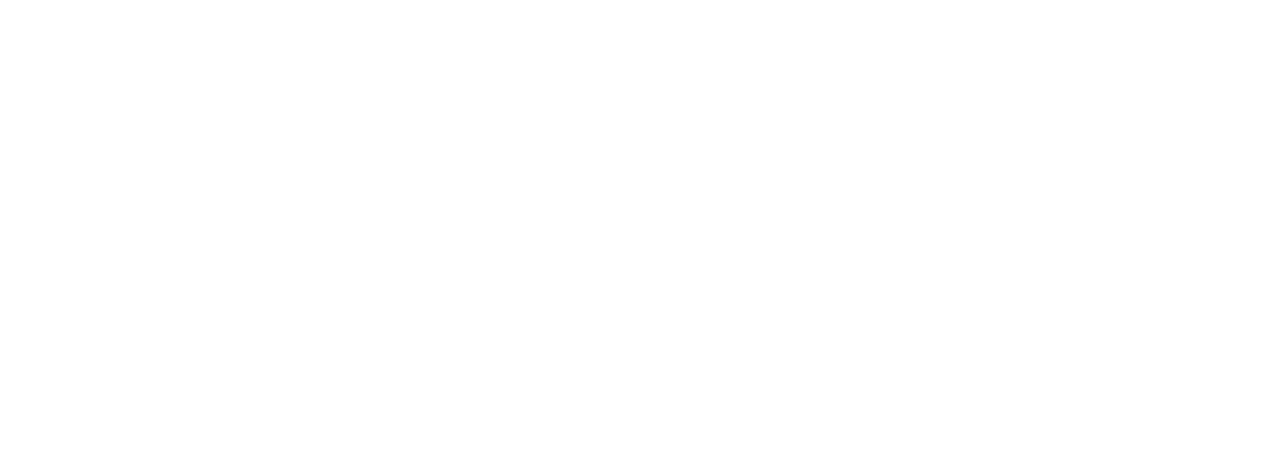
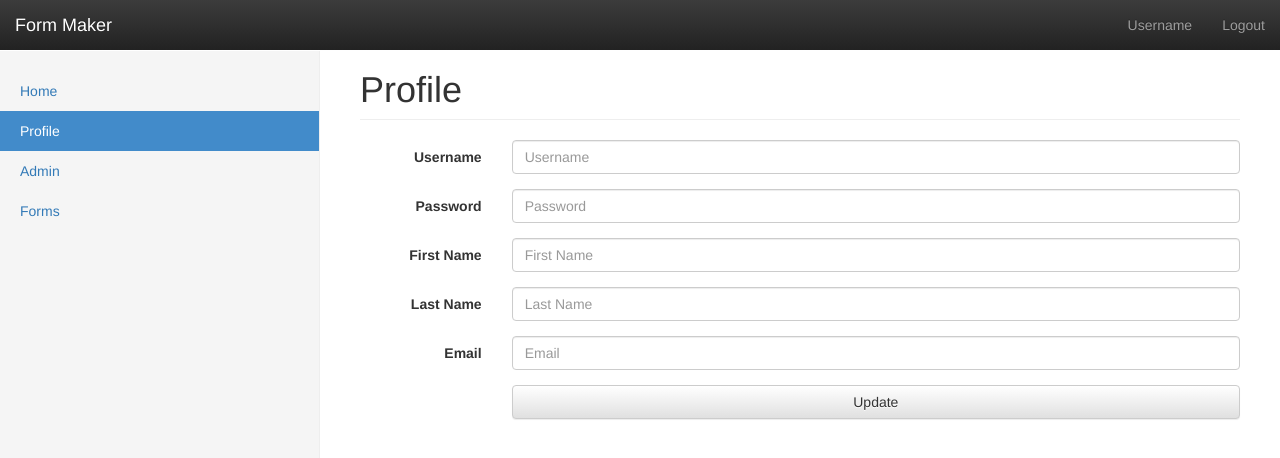
Before and after one commit to laazer/WebDevSpring2016, a plain HTML site: page assignment/profile.html in a window 1280 px wide. Drawn offline with nearby package versions, Linux system fonts and the light colour scheme.

Commit message:
updated profile, login, and register pages to more closly match wireframes

```diff
--- a/assignment/css/style.css
+++ b/assignment/css/style.css
@@ -76,3 +76,11 @@ body {
 .main .page-header {
     margin-top: 0;
 }
+
+/*
+ * Links
+ */
+.navbar-fixed-top .container-fluid a.l-disable {
+    color: #ffffff;
+    cursor: default;
+}
--- a/assignment/login.html
+++ b/assignment/login.html
@@ -10,11 +10,12 @@
     <!-- Latest compiled and minified JavaScript -->
     <script src="https://maxcdn.bootstrapcdn.com/bootstrap/3.3.6/js/bootstrap.min.js" integrity="sha384-0mSbJDEHialfmuBBQP6A4Qrprq5OVfW37PRR3j5ELqxss1yVqOtnepnHVP9aJ7xS" crossorigin="anonymous"></script>
     <meta name="viewport" content="width=device-width, initial-scale=1">
-        <!-- local stylesheet -->
+    <!-- local stylesheet and js-->
     <link rel="stylesheet" href="./css/style.css">
+    <script src="./js/main.js"></script>
 </head>
 <body cz-shortcut-listen="true">
-
+<!-- header bar -->
 <nav class="navbar navbar-inverse navbar-fixed-top">
     <div class="container-fluid">
         <div class="navbar-header">
@@ -24,7 +25,7 @@
                 <span class="icon-bar"></span>
                 <span class="icon-bar"></span>
             </button>
-                <a class="navbar-brand" id="main-logo" href="./home.html">Forms</a>
+            <a class="navbar-brand" id="main-logo" href="./home.html">Form Maker</a>
         </div>
         <div id="navbar" class="navbar-collapse collapse" aria-expanded="false" style="height: 1px;">
             <ul class="nav navbar-nav navbar-right">
@@ -57,8 +58,28 @@
         </div>
         <div class="col-sm-9 col-sm-offset-3 col-md-9 col-md-offset-3 main">
             <!-- All main content goes here -->
-                <h1 class="page-header">Welcome</h1>
+            <h1 class="page-header">Login</h1>
+            <form class="form-horizontal">
+                <div class="form-group">
+                    <label for="log-username" class="col-sm-2 control-label">Username</label>
+                    <div class="col-sm-10">
+                        <input type="text" class="form-control" id="log-username" placeholder="Username">
+                    </div>
+                </div>
+                <div class="form-group">
+                    <label for="log-password" class="col-sm-2 control-label">Password</label>
+                    <div class="col-sm-10">
+                        <input type="password" class="form-control" id="log-password" placeholder="Password">
+                    </div>
+                </div>
+                <div class="form-group">
+                    <div class="col-sm-offset-2 col-sm-10">
+                        <button type="submit" class="btn btn-default btn-block">Login</button>
+                    </div>
+                </div>
+            </form>
 
+        </div>
     </div>
 </div>
 
--- a/assignment/profile.html
+++ b/assignment/profile.html
@@ -0,0 +1,104 @@
+<!DOCTYPE HTML>
+<html lang="en">
+<head>
+    <!-- jquery -->
+    <script src="//code.jquery.com/jquery-1.12.0.min.js"></script>
+    <!-- Latest compiled and minified CSS -->
+    <link rel="stylesheet" href="https://maxcdn.bootstrapcdn.com/bootstrap/3.3.6/css/bootstrap.min.css" integrity="sha384-1q8mTJOASx8j1Au+a5WDVnPi2lkFfwwEAa8hDDdjZlpLegxhjVME1fgjWPGmkzs7" crossorigin="anonymous">
+    <!-- Optional theme -->
+    <link rel="stylesheet" href="https://maxcdn.bootstrapcdn.com/bootstrap/3.3.6/css/bootstrap-theme.min.css" integrity="sha384-fLW2N01lMqjakBkx3l/M9EahuwpSfeNvV63J5ezn3uZzapT0u7EYsXMjQV+0En5r" crossorigin="anonymous">
+    <!-- Latest compiled and minified JavaScript -->
+    <script src="https://maxcdn.bootstrapcdn.com/bootstrap/3.3.6/js/bootstrap.min.js" integrity="sha384-0mSbJDEHialfmuBBQP6A4Qrprq5OVfW37PRR3j5ELqxss1yVqOtnepnHVP9aJ7xS" crossorigin="anonymous"></script>
+    <meta name="viewport" content="width=device-width, initial-scale=1">
+    <!-- local stylesheet and js-->
+    <link rel="stylesheet" href="./css/style.css">
+    <script src="./js/main.js"></script>
+</head>
+<body cz-shortcut-listen="true">
+<!-- header bar -->
+<nav class="navbar navbar-inverse navbar-fixed-top">
+    <div class="container-fluid">
+        <div class="navbar-header">
+            <button type="button" class="navbar-toggle collapsed" data-toggle="collapse" data-target="#navbar" aria-expanded="false" aria-controls="navbar">
+                <span class="sr-only">Toggle navigation</span>
+                <span class="icon-bar"></span>
+                <span class="icon-bar"></span>
+                <span class="icon-bar"></span>
+            </button>
+            <a class="navbar-brand" id="main-logo" href="./home.html">Form Maker</a>
+        </div>
+        <div id="navbar" class="navbar-collapse collapse" aria-expanded="false" style="height: 1px;">
+            <ul class="nav navbar-nav navbar-right">
+                <li><a href="./profile.html" class="profile-link">Username</a></li>
+                <li><a href="#" class="logout-link">Logout</a></li>
+            </ul>
+        </div>
+    </div>
+</nav>
+
+<div class="container-fluid">
+    <div class="row">
+        <div class="col-sm-3 col-md-3 sidebar" id="main-sidebar">
+            <ul class="nav nav-sidebar">
+                <li>
+                    <a href="./home.html"><i class="home-link"></i>Home</a>
+                </li>
+                <li class="active">
+                    <a href="./profile.html"><i class="profile-link"></i>Profile</a>
+                </li>
+                <li>
+                    <a href="./admin.html"><i class="admin-link"></i>Admin</a>
+                </li>
+                <li>
+                    <a href="./forms.html"><i class="forms-link"></i>Forms</a>
+                </li>
+            </ul>
+        </div>
+        <div class="col-sm-9 col-sm-offset-3 col-md-9 col-md-offset-3 main">
+            <!-- All main content goes here -->
+            <h1 class="page-header">Profile</h1>
+            <form class="form-horizontal">
+                <div class="form-group">
+                    <label for="up-username" class="col-sm-2 control-label">Username</label>
+                    <div class="col-sm-10">
+                        <input type="text" class="form-control" id="up-username" placeholder="Username">
+                    </div>
+                </div>
+                <div class="form-group">
+                    <label for="up-password" class="col-sm-2 control-label">Password</label>
+                    <div class="col-sm-10">
+                        <input type="password" class="form-control" id="up-password" placeholder="Password">
+                    </div>
+                </div>
+                <div class="form-group">
+                    <label for="up-fname" class="col-sm-2 control-label">First Name</label>
+                    <div class="col-sm-10">
+                        <input type="text" class="form-control" id="up-fname" placeholder="First Name">
+                    </div>
+                </div>
+                <div class="form-group">
+                    <label for="up-lname" class="col-sm-2 control-label">Last Name</label>
+                    <div class="col-sm-10">
+                        <input type="password" class="form-control" id="up-lname" placeholder="Last Name">
+                    </div>
+                </div>
+                <div class="form-group">
+                    <label for="up-email" class="col-sm-2 control-label">Email</label>
+                    <div class="col-sm-10">
+                        <input type="email" class="form-control" id="up-email" placeholder="Email">
+                    </div>
+                </div>
+                <div class="form-group">
+                    <div class="col-sm-offset-2 col-sm-10">
+                        <button type="submit" class="btn btn-default btn-block">Update</button>
+                    </div>
+                </div>
+            </form>
+
+        </div>
+    </div>
+</div>
+
+
+</body>
+</html>
```
Also changed, not shown: assignment/register.html (+6 -5 lines), assignment/templates/temp-main.html (+68 -0 lines). Lines whose indentation alone changed are shown as unchanged.
